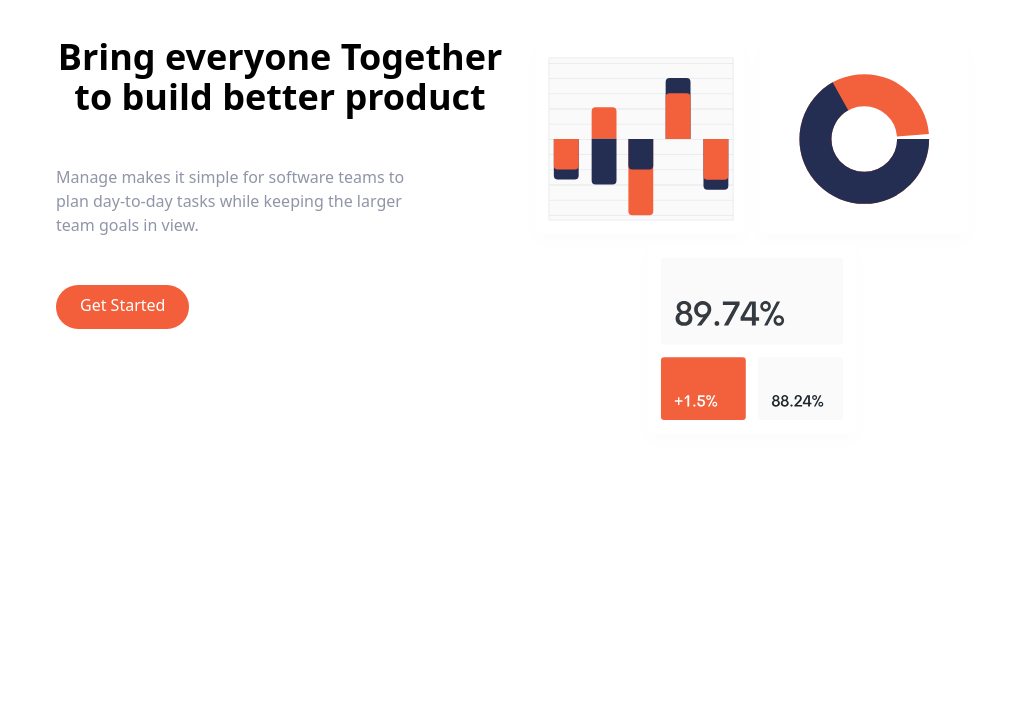
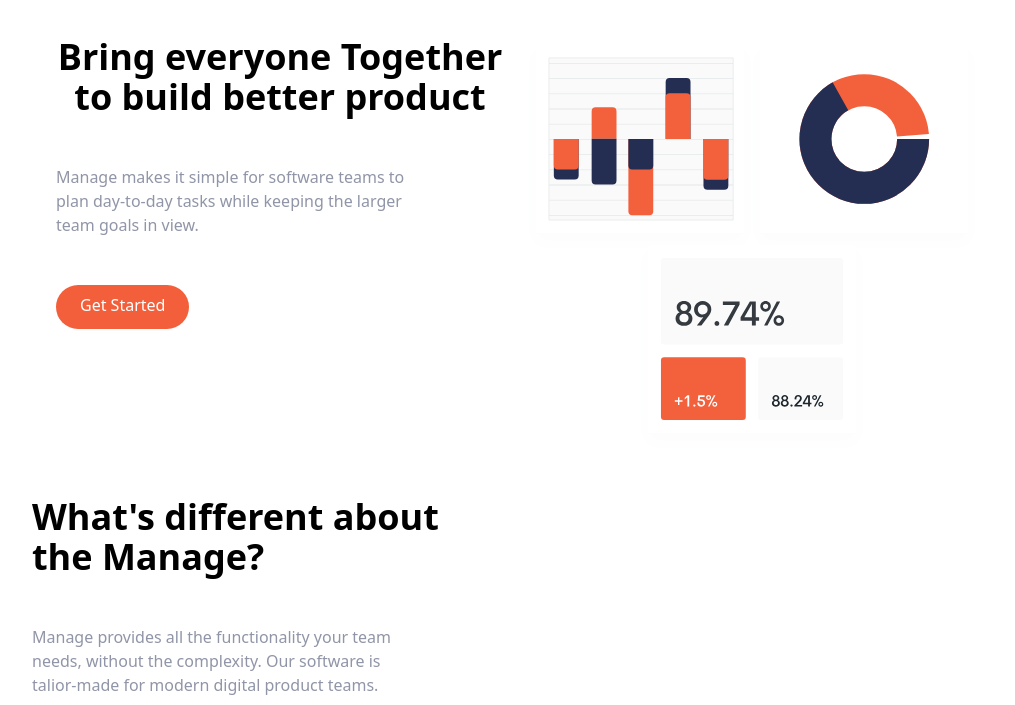
Before and after one commit to Akshaykk12/Learning-Tailwindcss, a website: page index.html in a window 1280 px wide. Shown: the part 95-800 px from the top of the page, without its empty margins (120-1135 px from the left). Drawn offline with Linux system fonts and the light colour scheme.

Commit message:
What's different about manage?

```diff
--- a/index.html
+++ b/index.html
@@ -56,5 +56,24 @@
             </div>
         </div>
     </section>
+
+    <!-- Features Section -->
+    <section id="features">
+        <!-- Flex container -->
+        <div class="container flex flex-col px-4 mx-auto mt-10 space-y-12 md:space-y-0 md:flex-row">
+            <!-- Whats different -->
+            <div class="flex flex-col space-y-12 md:w-1/2">
+                <h2 class="max-w-md text-4xl font-bold text-center md:text-left">
+                    What's different about the Manage?
+                </h2>
+                <p class="max-w-sm text-center text-darkGrayishBlue md:text-left">
+                    Manage provides all the functionality your team needs, without the
+                    complexity. Our software is talior-made for modern digital product
+                    teams.
+                </p>
+
+            </div>
+        </div>
+    </section>
 </body>
 </html>
```
